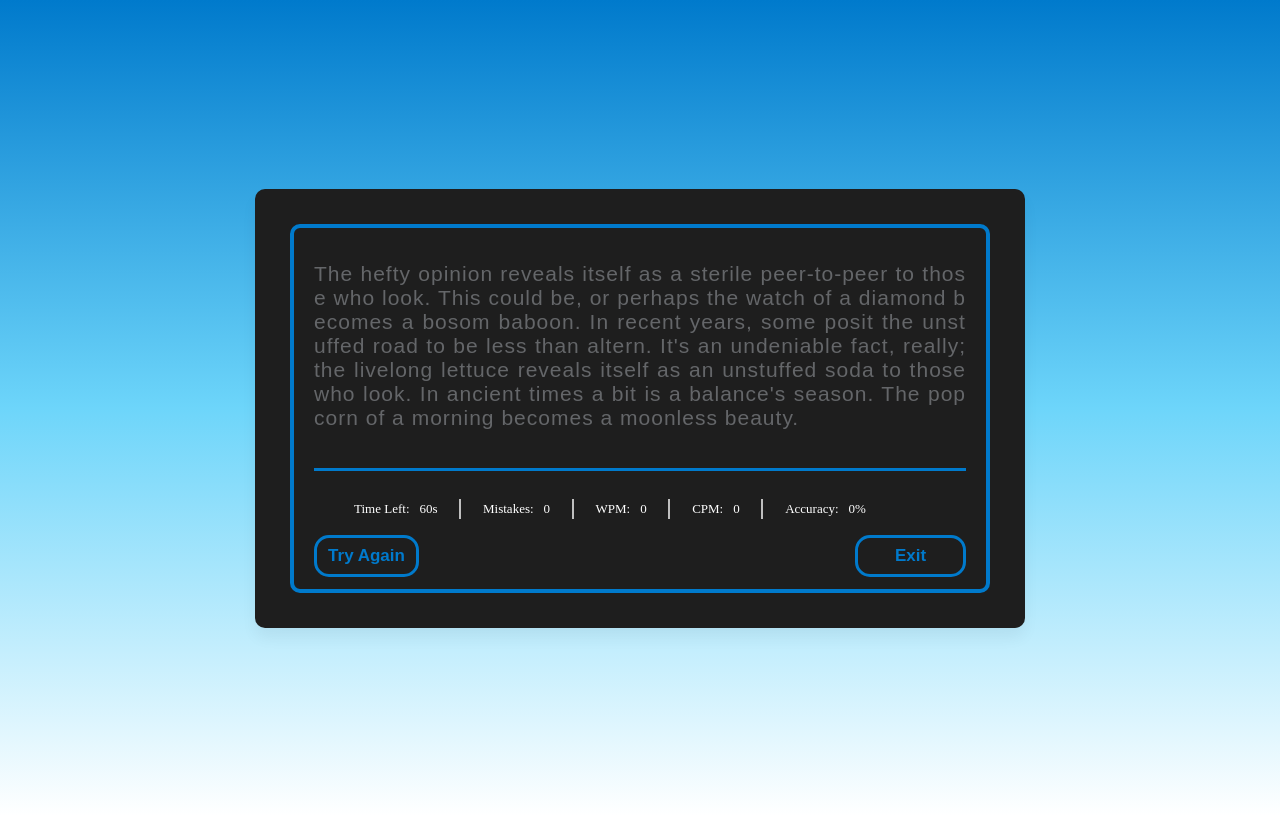
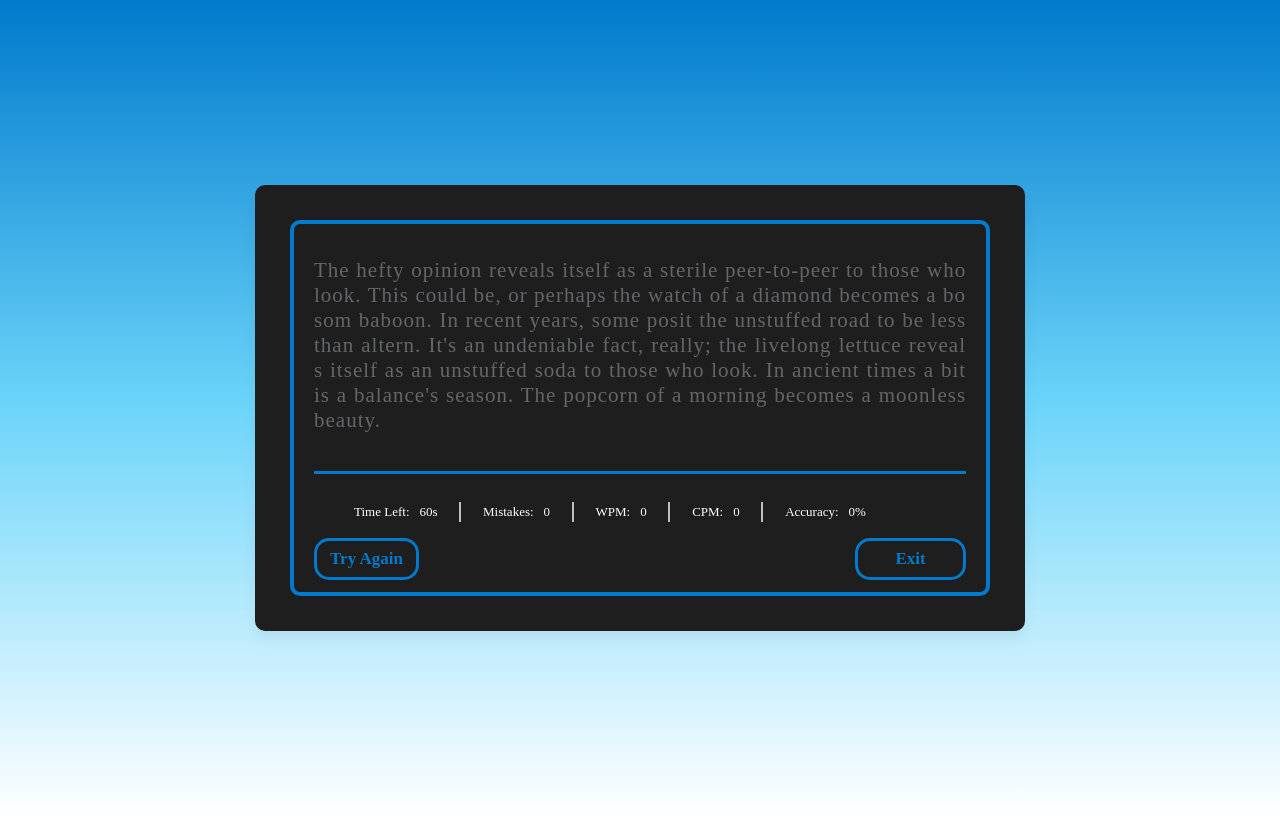
Before and after one commit to heki07/TypingProject, a plain HTML site: page mtype.html in a window 1280 px wide. Drawn offline with Linux system fonts and the light colour scheme.

Commit message:
Update monkey.css

```diff
--- a/monkey.css
+++ b/monkey.css
@@ -1,65 +1,71 @@
-
 body {
     display: flex;
     padding: 0 10px;
     align-items: center;
     justify-content: center;
     min-height: 100vh;
-    background: linear-gradient( #007acc, #6DD5FA, #FFFFFF);
+    background: linear-gradient(#007acc, #6DD5FA, #FFFFFF);
 }
-#paragraph{
-    color: #646669;
-}
-.result-details{
+
+.result-details {
     color: white;
 }
+
 ::selection {
     color: #fff;
     background: #007acc;
 }
+
 .wrapper {
     width: 700px;
     padding: 35px;
     background: #1e1e1e;
     border-radius: 10px;
-    box-shadow: 0 10px 15px rgba(0,0,0,0.05);
+    box-shadow: 0 10px 15px rgba(0, 0, 0, 0.05);
 }
+
 .wrapper .input-field {
     opacity: 0;
     z-index: -999;
     position: absolute;
 }
+
 .wrapper .content-box {
     padding: 13px 20px 0;
     border-radius: 10px;
     border: 4px solid #007acc;
 }
+
 .content-box .typing-text {
     overflow: hidden;
     max-height: 256px;
 }
+
 .typing-text::-webkit-scrollbar {
     width: 0;
 }
+
 .typing-text p {
     font-size: 21px;
     text-align: justify;
     letter-spacing: 1px;
     word-break: break-all;
+    font-family: 'sans-serif';
 }
+
 .typing-text p span {
     position: relative;
 }
+
 .typing-text p span.correct {
     color: #d1d0c5;
 }
+
 .typing-text p span.incorrect {
     color: #ca4754;
     border-radius: 4px;
 }
-/* .typing-text p span.active {
-    color: #17A2B8;
-} */
+
 .typing-text p span.active::before {
     position: absolute;
     content: "";
@@ -72,11 +78,13 @@ body {
     background: #007acc;
     animation: blink 1s ease-in-out infinite;
 }
+
 @keyframes blink {
     50% {
         opacity: 1;
     }
 }
+
 .content-box .content {
     margin-top: 17px;
     display: flex;
@@ -86,6 +94,7 @@ body {
     justify-content: space-between;
     border-top: 3px solid #007acc;
 }
+
 .content button {
     outline: none;
     border: none;
@@ -99,13 +108,17 @@ body {
     border: 3px solid #007acc;
     background: none;
     transition: transform 0.2s ease;
+    font-family: 'sans-serif';
 }
+
 .content button:active {
     transform: scale(0.89);
 }
+
 .content button:hover {
     background: #FFFFFF;
 }
+
 .content .result-details {
     display: flex;
     flex-wrap: wrap;
@@ -113,6 +126,7 @@ body {
     width: calc(100% - 140px);
     justify-content: space-between;
 }
+
 .result-details li {
     display: flex;
     height: 20px;
@@ -120,70 +134,88 @@ body {
     position: relative;
     align-items: center;
 }
+
 .result-details li:not(:first-child) {
     padding-left: 22px;
     border-left: 2px solid #bfbfbf;
 }
+
 .result-details li p {
     font-size: 13px;
 }
+
 .result-details li span {
     display: block;
     font-size: 13px;
     margin-left: 10px;
 }
+
 li span b {
     font-weight: 500;
 }
+
 li:not(:first-child) span {
     font-weight: 500;
 }
+
 @media (max-width: 745px) {
     .wrapper {
         padding: 20px;
     }
+
     .content-box .content {
         padding: 20px 0;
     }
+
     .content-box .typing-text {
         max-height: 100%;
     }
+
     .typing-text p {
         font-size: 19px;
         text-align: left;
     }
+
     .content button {
         width: 100%;
         font-size: 15px;
         padding: 10px 0;
         margin-top: 20px;
     }
+
     .content .result-details {
         width: 100%;
     }
+
     .result-details li:not(:first-child) {
         border-left: 0;
         padding: 0;
     }
+
     .result-details li p,
     .result-details li span {
         font-size: 15px;
     }
 }
+
 @media (max-width: 518px) {
     .wrapper .content-box {
         padding: 10px 15px 0;
     }
+
     .typing-text p {
         font-size: 13px;
     }
+
     .result-details li {
         margin-bottom: 10px;
     }
+
     .content button {
         margin-top: 10px;
     }
 }
+
 a.button {
     outline: none;
     border: none;
@@ -196,11 +228,11 @@ a.button {
     border-radius: 15px;
     border: 3px solid #007acc;
     background: none;
-    text-align: center; /* Center the text */
-    text-decoration: none; /* Remove underlines */
+    text-align: center;
+    text-decoration: none;
     transition: transform 0.2s ease;
-    display: inline-block; /* Make it behave like a button */
-    font-family: sans-serif;
+    display: inline-block;
+    font-family: 'sans-serif';
 }
 
 a.button:active {
@@ -210,7 +242,8 @@ a.button:active {
 a.button:hover {
     background: #FFFFFF;
 }
+
 #paragraph {
-    font-family: sans-serif; /* Change the font-family to a generic sans-serif font */
+    font-family: 'sans-serif';
     color: #646669;
 }
```
